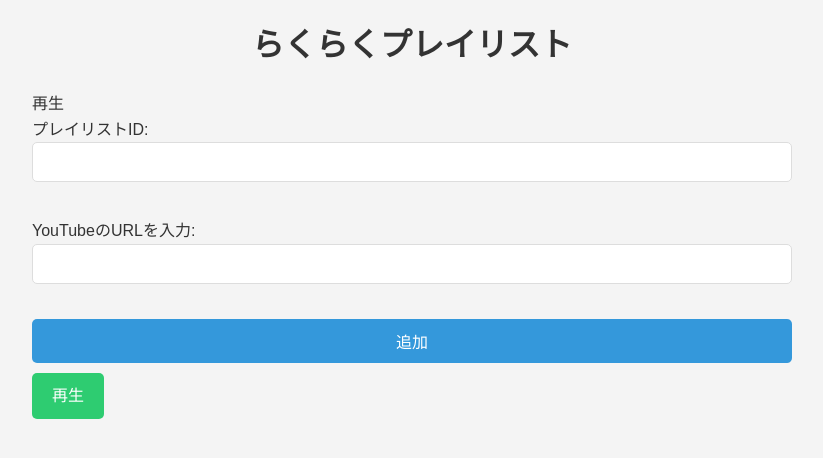
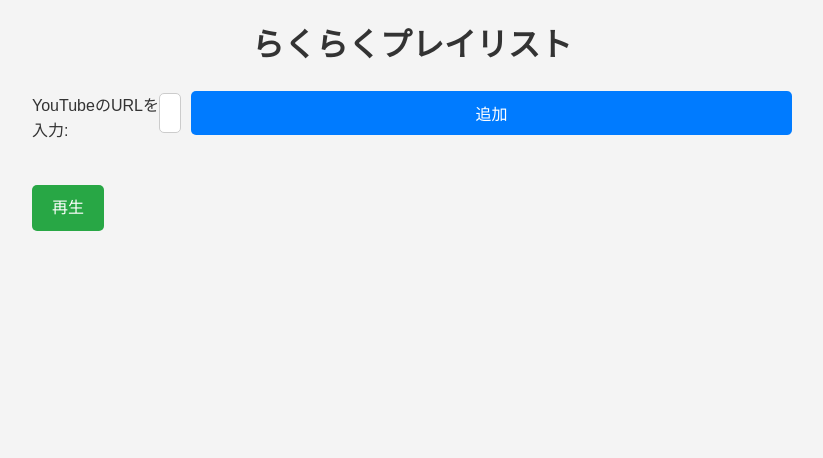
Before and after one commit to Kusunoki9999/rekochokuTeamC, a Flask app: template templates/playlist.html in a window 1280 px wide. Shown: the top 458 px of the page, without its empty margins (228-1051 px from the left). Run offline with Flask 3, Linux system fonts and the light colour scheme; the template is opened without the code that fills it, so the values that code supplies are empty.

Commit message:
playlistとjsontestを結合

```diff
--- a/app.py
+++ b/app.py
@@ -1,7 +1,7 @@
 from flask import app, Flask, render_template, redirect, request, url_for, jsonify
 from bff import json_manager
 import json
-from googleapiclient.discovery import build
+# from googleapiclient.discovery import build
 
 app = Flask(__name__)
 
@@ -15,8 +15,8 @@ def search():
 
 @app.route("/playlist")
 def playlist():
-    video_title = get_title(video_id)
-    return render_template('playlist.html', video_title=video_title)
+    #video_title = get_title(video_id)
+    return render_template('playlist.html')
 
 
 @app.route('/add_song', methods=['POST'])
@@ -32,6 +32,7 @@ def add_song():
 def play():
     return render_template('play.html')
 
+"""
 #YouTubeAPI
 #video_idはURLから取得できるように修正
 api_key = ""
@@ -43,6 +44,7 @@ def get_title(video_id):
     response = request.execute()
     video_title = response['items'][0]['snippet']['title']
     return video_title
+"""
 
 if __name__ == "__main__":
     app.run(debug=True)
--- a/css/PlaylistStyle.css
+++ b/css/PlaylistStyle.css
@@ -1,32 +1,55 @@
-/* PlaylistStyle.css */
+#add-song-form {
+    display: flex;
+    align-items: center;
+    margin-bottom: 20px;
+}
+
 #add-song-form input {
-    width: 70%;
-    float: left;
+    flex: 1;
+    margin-right: 10px;
+    padding: 10px;
+    border: 1px solid #ccc;
+    border-radius: 5px;
 }
 
 #add-song-form button {
-    width: 28%;
-    float: right;
+    padding: 10px 20px;
+    background-color: #007bff;
+    color: white;
+    border: none;
+    border-radius: 5px;
+    cursor: pointer;
+}
+
+#add-song-form button:hover {
+    background-color: #0056b3;
 }
 
 #song-list {
-    clear: both;
     list-style-type: none;
     padding: 0;
+    margin: 0;
 }
 
 #song-list li {
     background-color: white;
     margin-bottom: 10px;
     padding: 10px;
+    border: 1px solid #ccc;
     border-radius: 5px;
 }
 
 .play-button {
-    background-color: #e74c3c;
+    background-color: #28a745;
+    color: white;
+    padding: 10px 20px;
+    text-decoration: none;
+    display: inline-block;
+    border-radius: 5px;
+    text-align: center;
     margin-top: 20px;
 }
 
 .play-button:hover {
-    background-color: #c0392b;
+    background-color: #218838;
 }
--- a/templates/playlist.html
+++ b/templates/playlist.html
@@ -11,27 +11,21 @@
 <div class="container">
     <h1>らくらくプレイリスト</h1>
     <p>{{video_title}}</p>
-        <a href="play">再生</a>
-        <form id="songForm">
-            <label for="playlist_id">プレイリストID:</label>
-            <input type="text" id="playlist_id" name="playlist_id" required>
-            <br><br>
+    <form id="add-song-form">
         <label for="song_url">YouTubeのURLを入力:</label>
         <input type="url" id="song_url" name="song_url" required>
-            <br><br>
         <button type="submit">追加</button>
     </form>
     <ul id="song-list">
         <!-- 曲リストはJavaScriptで動的に追加されます -->
     </ul>
-        <a href="play" class="button">再生</a>
+    <a href="play" class="play-button">再生</a>
 </div>
 
 <script>
-        document.getElementById('songForm').addEventListener('submit', function(event) {
+    document.getElementById('add-song-form').addEventListener('submit', function(event) {
         event.preventDefault();
 
-            const playlist_id = document.getElementById('playlist_id').value;
         const song_url = document.getElementById('song_url').value;
 
         fetch('/add_song', {
@@ -39,7 +33,7 @@
             headers: {
                 'Content-Type': 'application/json'
             },
-                body: JSON.stringify({ playlist_id, song_url })
+            body: JSON.stringify({ playlist_id: '1', song_url })  // 固定のプレイリストIDを使用
         })
         .then(response => response.json())
         .then(data => {
```
Also changed, not shown: bff/id_sheet.json (+6 -1 lines). Lines whose indentation alone changed are shown as unchanged.
